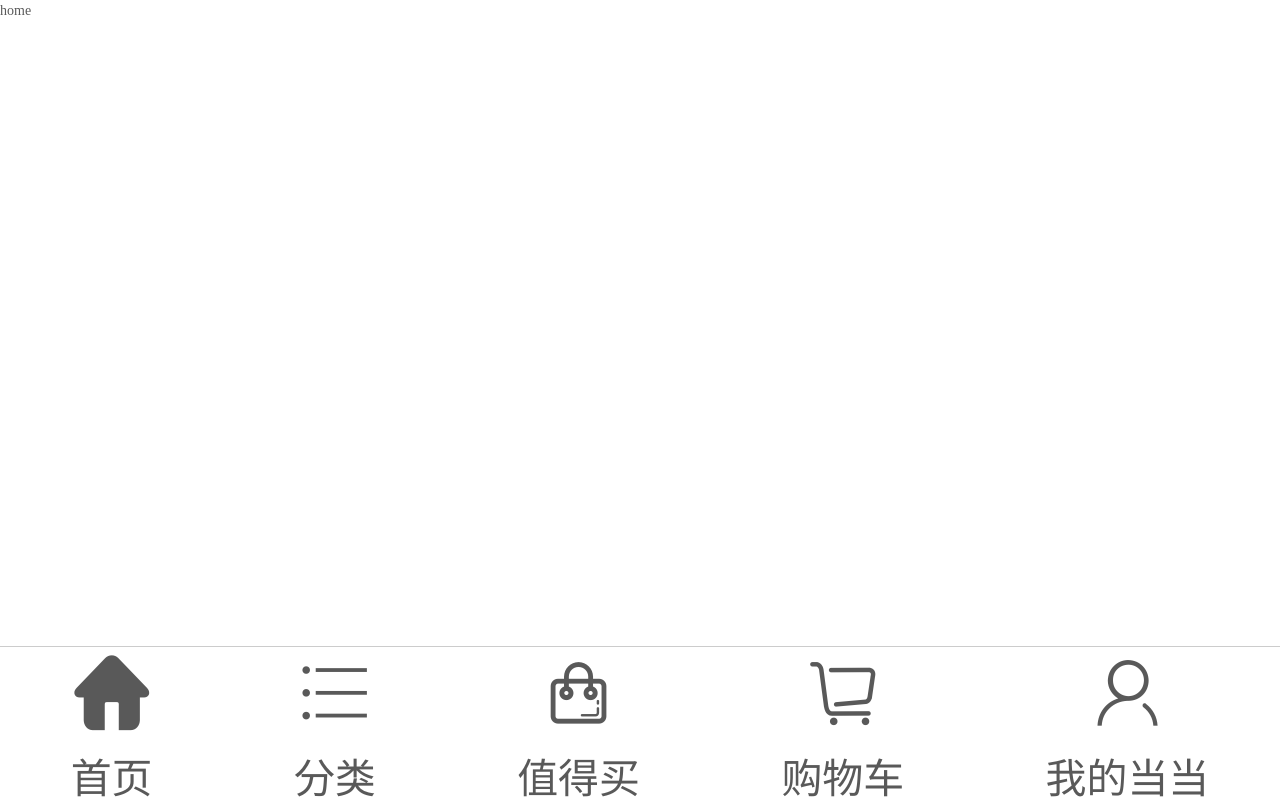
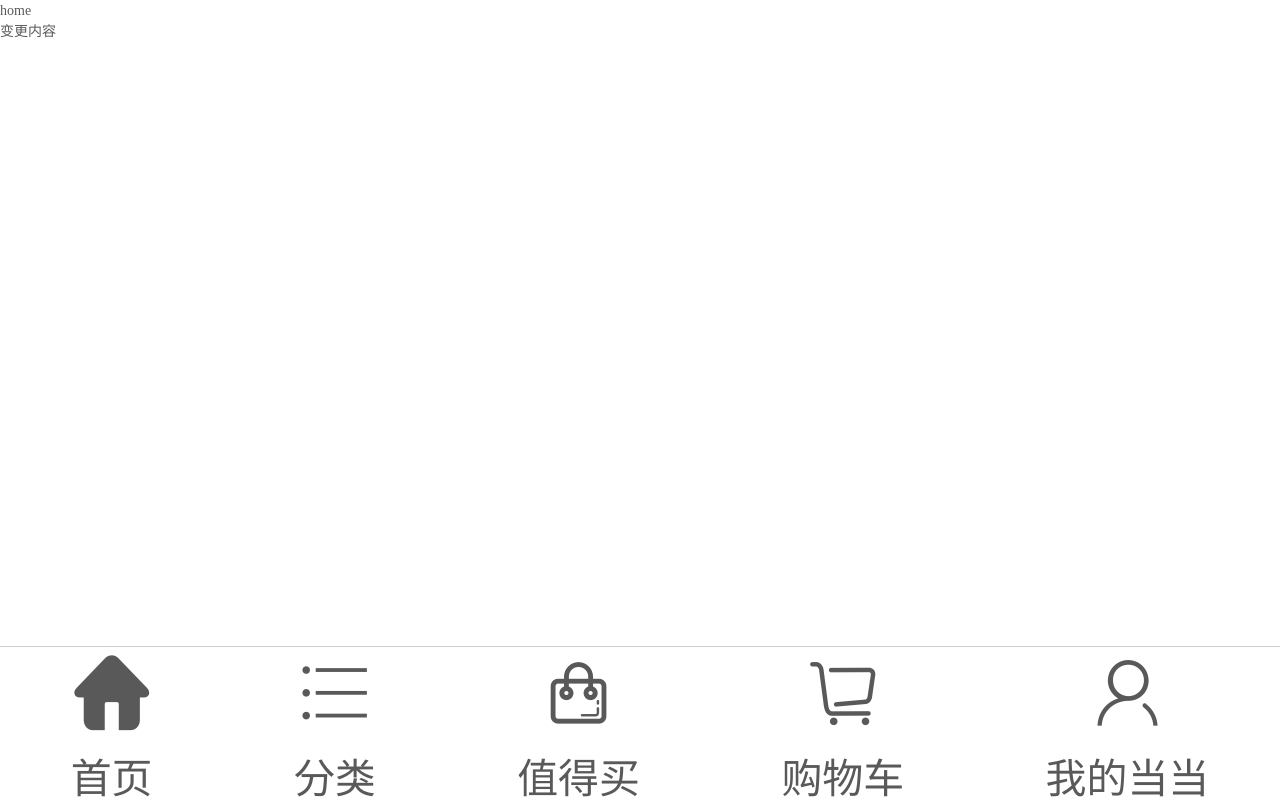
Before and after one commit to tingusers/dangdangwang, a Vue app: page / in a window 1280 px wide. Built offline with nearby package versions, Linux system fonts and the light colour scheme; what vue-touch would draw is missing.

Commit message:
变更不同

```diff
--- a/src/App.vue
+++ b/src/App.vue
@@ -2,6 +2,7 @@
   <div id="app">
     <router-view></router-view>
     <TabBar v-if="$route.meta.tabBar"/>
+    <div>变更内容</div>
   </div>
 </template>
 <script>
```
